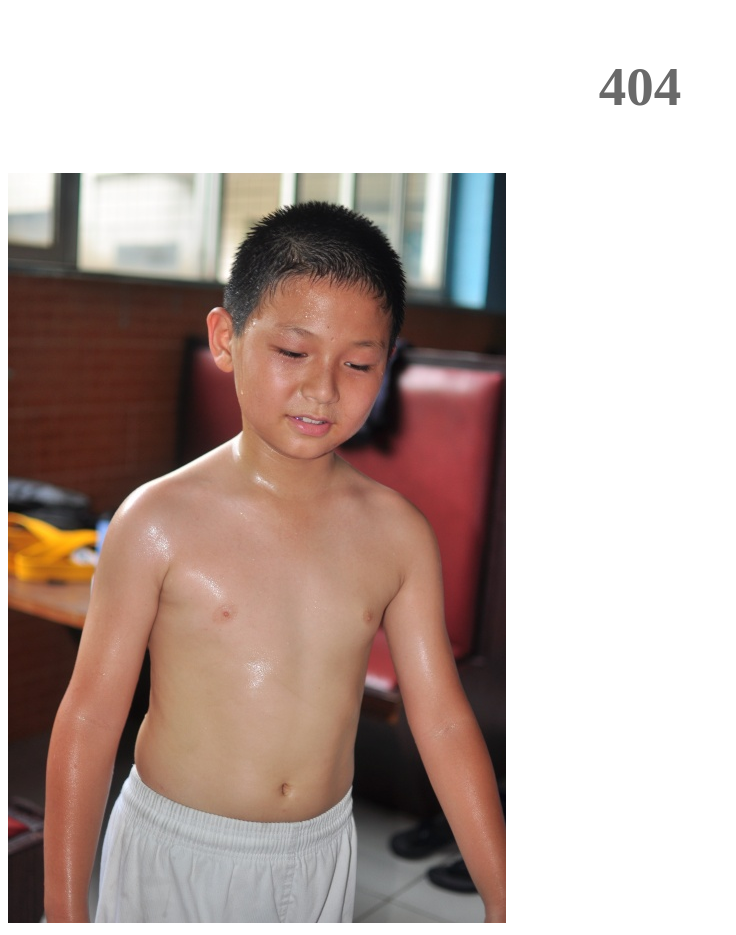
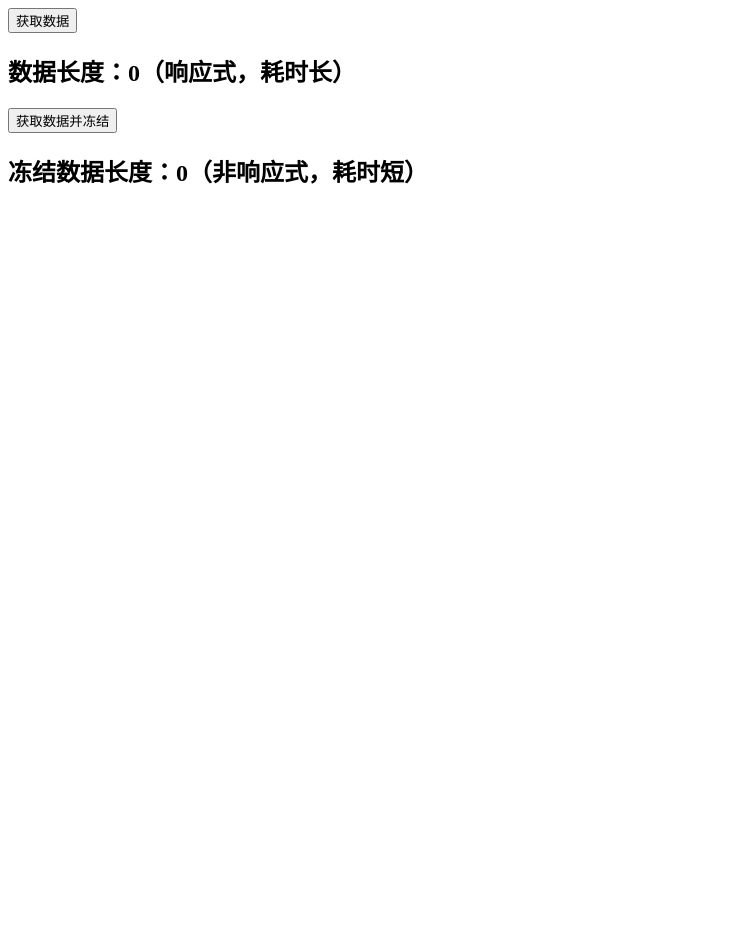
Before and after one commit to chenxin-code/build-vue2, a Vue app: page /#/Object.freeze in a window 1280 px wide. Before the commit this address led to /#/404. Shown: the whole page, without its empty margins (0-736 px from the left). After the commit the page ends 800 px from the top, so only its background shows below. Built offline with nearby package versions, Linux system fonts and the light colour scheme.

Commit message:
build-vue2

```diff
--- a/src/component/big-content.vue
+++ b/src/component/big-content.vue
@@ -1,6 +1,7 @@
 <template>
   <!--  这个组件很庞大  需要变成异步组件引入-->
   <div>
+    <hr/>
     <p>{{ text }}</p>
     <hr/>
   </div>
--- /dev/null
+++ b/src/page/Object.freeze.vue
@@ -0,0 +1,48 @@
+<template>
+  <div>
+    <button @click="getData()">获取数据</button>
+    <h2>数据长度：{{ list.length }}（响应式，耗时长）</h2>
+    <button @click="getData(true)">获取数据并冻结</button>
+    <h2>冻结数据长度：{{ listFreeze.length }}（非响应式，耗时短）</h2>
+  </div>
+</template>
+
+<script>
+export default {
+  data() {
+    return {
+      list: [],
+      listFreeze: [],
+    }
+  },
+  methods: {
+    getData(freeze = false) {
+      let arr = [];
+      for (let i = 1; i <= 999999; i++) {
+        arr.push({
+          id: i,
+          name: `name${i}`,
+          address: {
+            province: `province${i}`,
+            city: `city${i}`,
+          },
+        });
+      }
+      console.log('生成好的数据', arr);
+      if (freeze) {
+        this.listFreeze = Object.freeze(arr);//耗时短
+        console.log('非响应式数据【耗时短】', this.listFreeze);
+      } else {
+        this.list = arr;//耗时长
+        console.log('响应式数据【耗时长】', this.list);
+      }
+    },
+  },
+  mounted() {
+  },
+}
+</script>
+
+<style scoped>
+
+</style>
--- a/src/page/async-component.vue
+++ b/src/page/async-component.vue
@@ -1,6 +1,9 @@
 <template>
   <div>
-    <div></div>
+    <div>
+      <h1>同步组件</h1>
+      <h1>异步组件</h1>
+    </div>
     <div>
       <div>
         <div>
--- a/src/router.js
+++ b/src/router.js
@@ -70,6 +70,10 @@ const router = new VueRouter({
             component: resolve => require(["@/page/defineProperty-Proxy"], resolve)
         },
         {
+            path: "/Object.freeze",
+            component: resolve => require(["@/page/Object.freeze"], resolve)
+        },
+        {
             path: "/water",
             component: resolve => require(["@/page/water"], resolve)
         },
```
